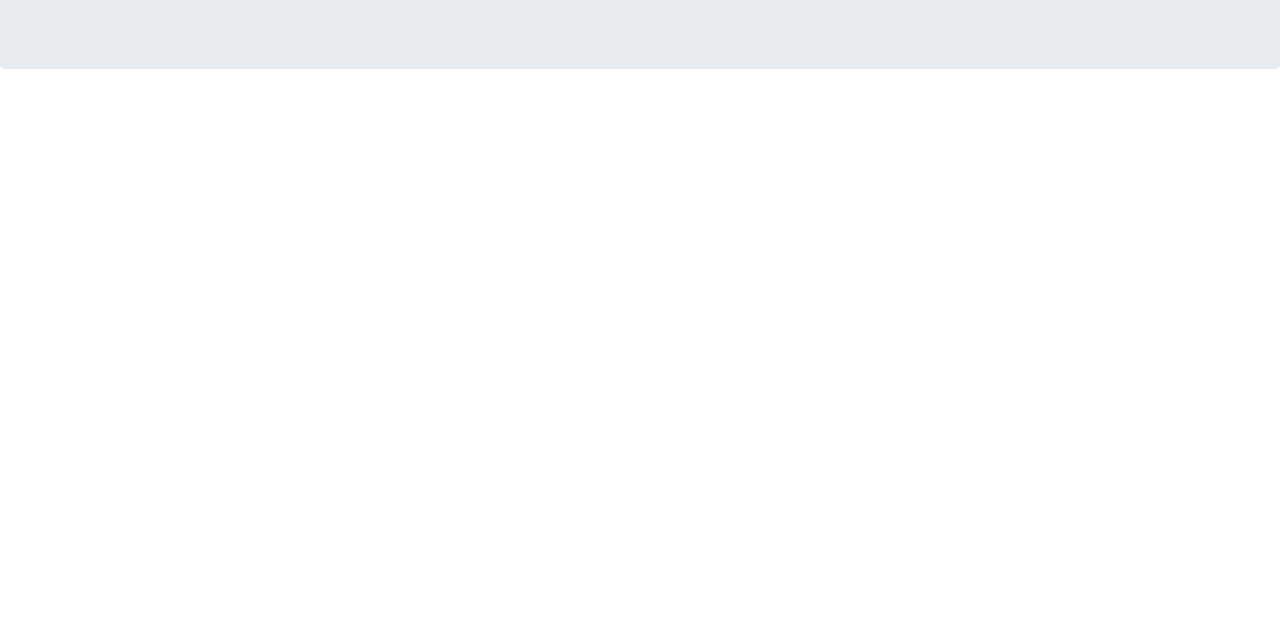
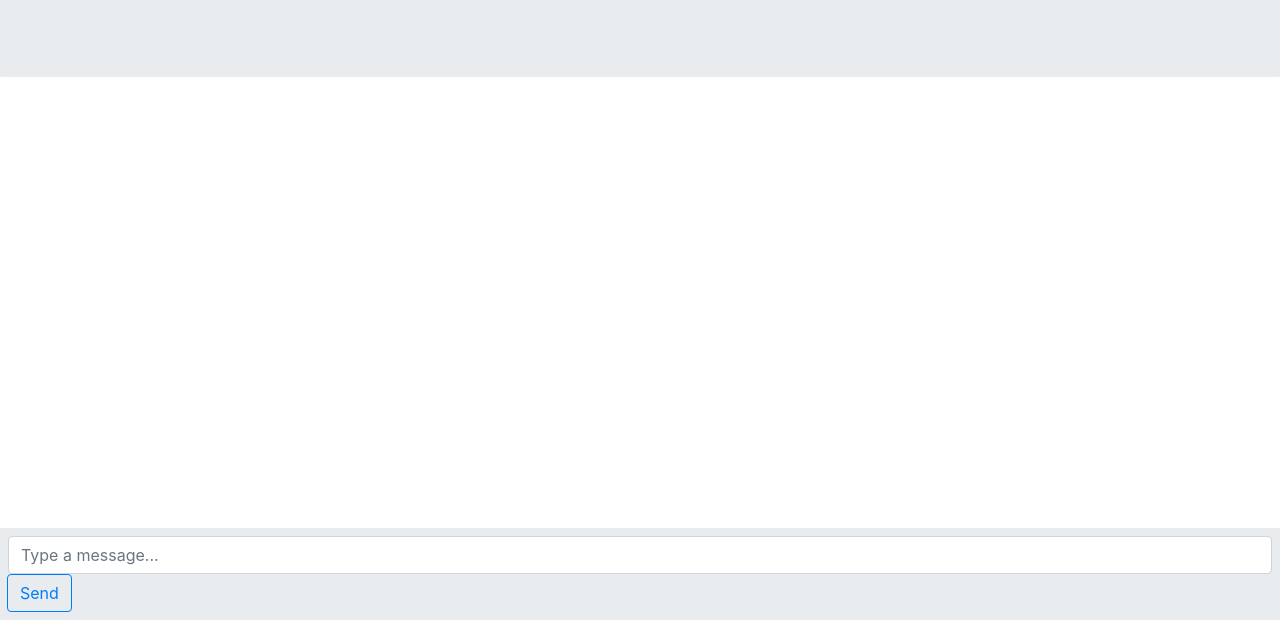
Before and after one commit to Leach-IT3049C/4-chatting-application-tranjg, a website: page index.html in a window 1280 px wide. Shown: the part 180-800 px from the top of the page. Drawn offline with Linux system fonts and the light colour scheme.

Commit message:
implemented application chat input

```diff
--- a/index.html
+++ b/index.html
@@ -22,7 +22,7 @@
                                 class="fas fa-user"></i>
                         </span>
                         </div>
-                        <input id="myName" type="text" class="form-contorl" placeholder="Name">
+                        <input id="myName" type="text" class="form-control" placeholder="Name">
                     </div>
                 </div>
         </header>
@@ -32,7 +32,12 @@
         </div>
 
         <footer>
-
+            <div id="chatbar" class="input-group_mb-3">
+                <input type="text" id="myMessage" class="form-control" placeholder="Type a message...">
+                <div class="input-group-append">
+                    <button class="btn btn-outline-primary" id="sendButton" type="button">Send</button>
+                </div>
+            </div>
         </footer>
         <!-- Our own Scripts -->
         <script src="resources/js/index.js"></script>
--- a/resources/css/styles.css
+++ b/resources/css/styles.css
@@ -0,0 +1,32 @@
+body,
+html {
+    height: 100vh;
+    overflow: hidden;
+    margin: 0;
+    padding: 0;
+}
+
+body {
+    display: flex;
+    flex-direction: column;
+}
+
+header,
+footer {
+    background: #e9ecef;
+}
+
+.jumbotron {
+    margin-bottom:0;
+}
+
+footer {
+    padding: 0.5rem
+}
+
+#chat {
+    flex: 1 0 auto;
+    height: 0;
+    overflow-y: auto;
+    padding: 1rem;
+}
```
